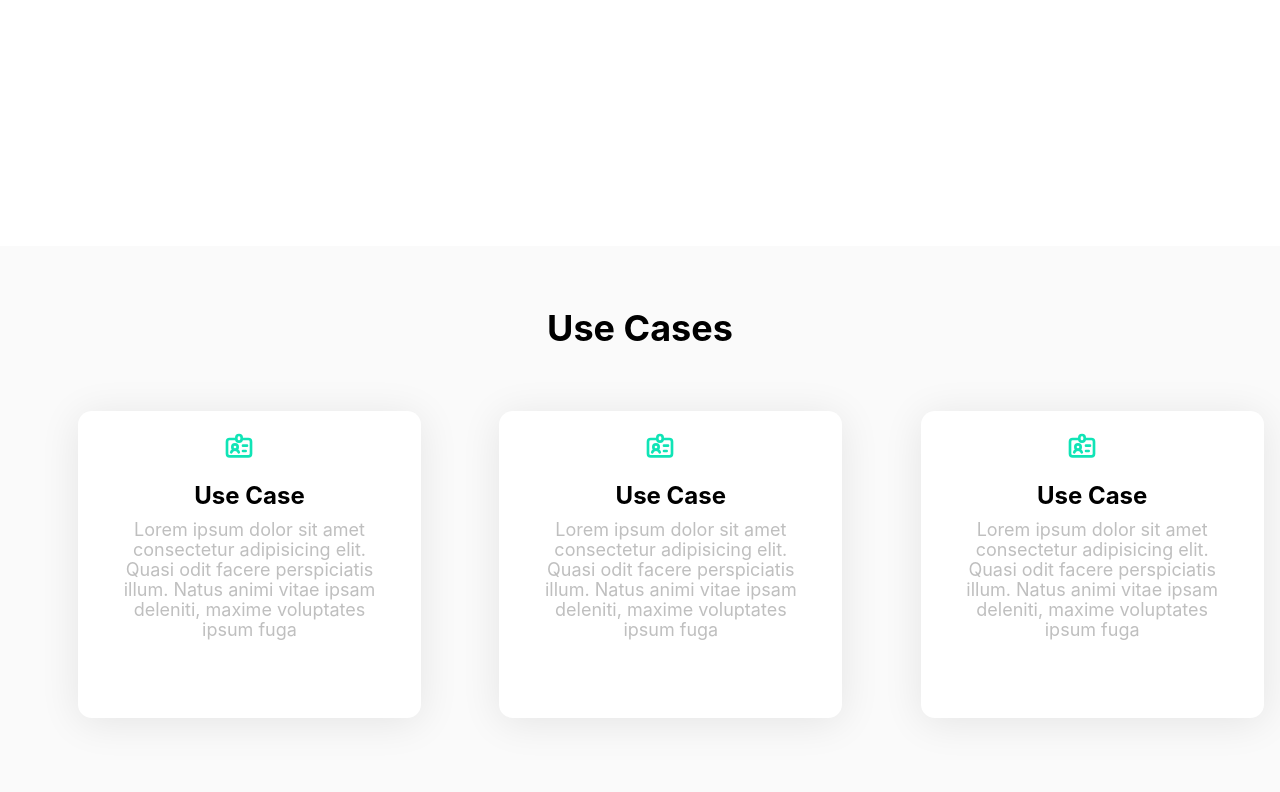
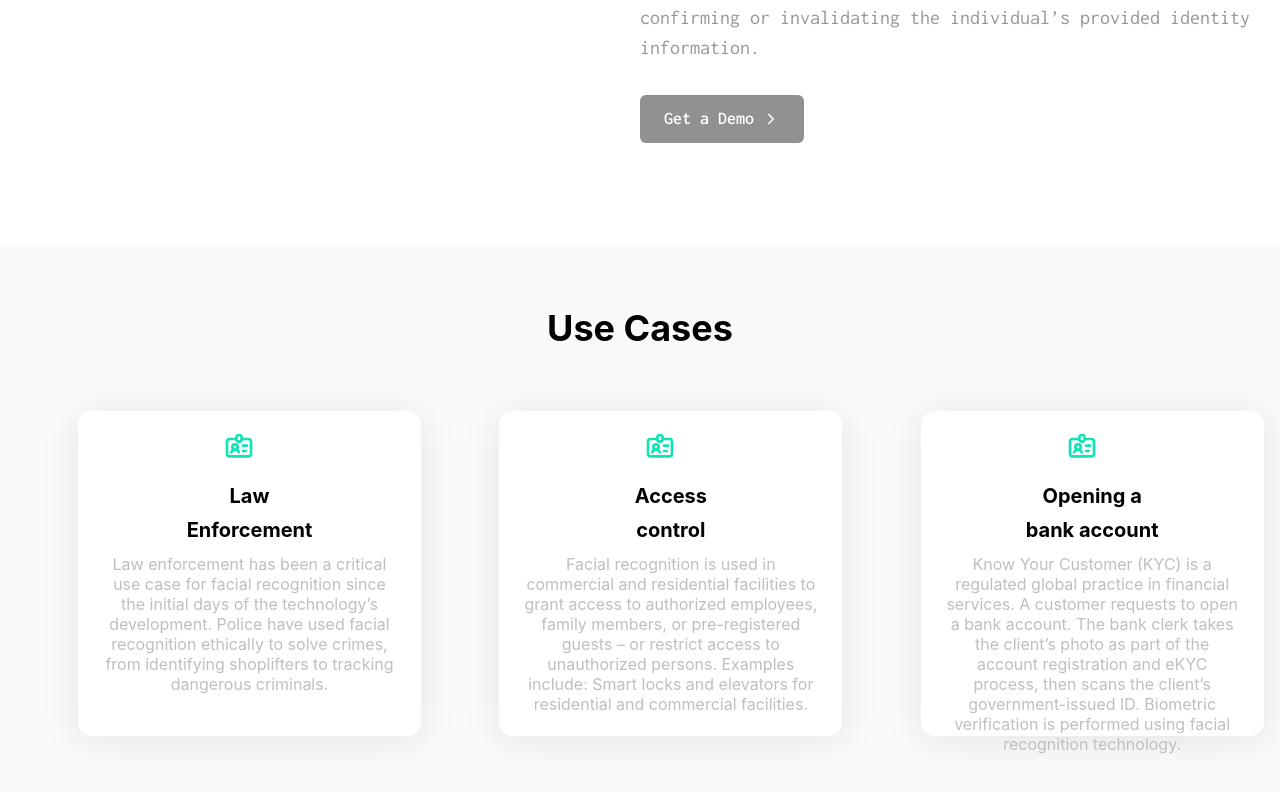
Before and after one commit to Kinyabundi/Antu-Base, a React (Create React App) app: page /facial-verification in a window 1280 px wide. Shown: the part 584-1376 px from the top of the page. Built offline with nearby package versions, Linux system fonts and the light colour scheme.

Commit message:
changed content

```diff
--- a/src/components/home/Services.tsx
+++ b/src/components/home/Services.tsx
@@ -35,17 +35,24 @@ export default function Services() {
         <ServiceCard
           imagePath="/images/icons/id.png"
           title="Identity Verification"
+          description="Identity Verification is a digital identity verification method used to check whether an applicant’s ID document (e.g. passport, ID card, driver’s license, etc.) is legitimate."
         />
         <ServiceCard
           imagePath="/images/icons/facial.png"
           title="Facial Verification"
+          description="Facial Verification is the process of using a photograph or captured selfie to cross-check and verify identity, AntuBase's Biometric Verification Solution offers the highest degree of real-time risk mitigation for businesses engaging with clients in a digital or face-to-face environment.
+         "
         />
-        <ServiceCard imagePath="/images/icons/kyc.png" title="Blockchain KYC" />
+        <ServiceCard imagePath="/images/icons/kyc.png" title="Blockchain KYC"
+        description="e-KYC is when approved entities query a national ID system to authenticate or verify customers’ identities and, in some cases, retrieve basic attributes about them. e-KYC is a process that is used to verify the identity of a customer and to ensure that the customer is who they claim to be. "
+        />
         <ServiceCard
           imagePath="/images/icons/phone.png"
           title="Phone Verification"
+          description="Phone verification is the process of validating your mobile number to know whether it is in service or in a working condition or not. It is a mandatory process in most of the applications for security purposes."
         />
-        <ServiceCard imagePath="/images/icons/kyc.png" title="Secure OTP" />
+        <ServiceCard imagePath="/images/icons/kyc.png" title="Secure OTP" description="lorem ipsum dolor sit amet, consectetur adipiscing elit. Nunc auctor, nisl a lacinia lacinia, nisl nisl aliquam nisl, nec aliquam nisl nisl a nisl."
+         />
       </SimpleGrid>
     </Box>
   );
@@ -61,8 +68,7 @@ const ServiceCard = ({ imagePath, title, description }: ServiceCardProps) => {
         {title}
       </Text>
       <Text fontSize={"lg"} color={"gray.500"} py={5}>
-        {description ??
-          "Lorem ipsum dolor sit amet consectetur adipisicing elit. Quae autem rem consequatur exercitationem pariatur a facere id ullam eos labore dicta molestias obcaecati minima tempora, nesciunt voluptatibus, sit"}
+        {description}
       </Text>
       <Button
         rightIcon={<TbChevronRight />}
--- a/src/pages/products/blockchain-kyc.tsx
+++ b/src/pages/products/blockchain-kyc.tsx
@@ -106,7 +106,7 @@ const BlockChainKYC = () => {
                             mx={"116px"}
                             color={"#000000"}
                             textAlign={"center"}
-                        >Use Case</Text>
+                        >HealthCare</Text>
                         <Text
                             fontWeight={"400"}
                             lineHeight={"20px"}
@@ -116,7 +116,7 @@ const BlockChainKYC = () => {
                             mx={"30px"}
                             color={"#BFBFBF"}
                         >
-                            Lorem ipsum dolor sit amet consectetur adipisicing elit. Quasi odit facere perspiciatis illum. Natus animi vitae ipsam deleniti, maxime voluptates ipsum fuga
+                           Blockchain is great for creating a single patient registry (Electronic health records). In fact, there will be a single base with a high level of security, stable operation and access from anywhere. Having such an infrastructure, the patient does not need to worry about data synchronization.
                         </Text>
                     </Box>
                     <Box
@@ -139,7 +139,7 @@ const BlockChainKYC = () => {
                             mx={"116px"}
                             color={"#000000"}
                             textAlign={"center"}
-                        >Use Case</Text>
+                        >Banking</Text>
                         <Text
                             fontWeight={"400"}
                             lineHeight={"20px"}
--- a/src/pages/products/facial-verification.tsx
+++ b/src/pages/products/facial-verification.tsx
@@ -39,7 +39,8 @@ const FacialVerification = () => {
                             Facial Verification
                         </Text>
                         <Text fontSize={"xl"} color={"#969696"} pt={3}>
-                            Lorem ipsum dolor sit amet consectetur adipisicing elit. Cum nemo vitae quasi nobis. Est fugit commodi, culpa tempore, quis dolorum impedit molestias officiis sed corrupti repudiandae facere. Labore, unde porro.
+                            Facial Verification is the process of using a photograph or captured selfie to cross-check and verify identity, AntuBase's Biometric Verification Solution offers the highest degree of real-time risk mitigation for businesses engaging with clients in a digital or face-to-face environment.
+                            The service scans a photograph or captured selfie and transforms facial features into digital biometric information. The information is then used to cross-check the photograph against a provided Identity Document or Passport, thereby confirming or invalidating the individual’s provided identity information.
                         </Text>
                         <Button
                             size={"lg"}
@@ -91,29 +92,29 @@ const FacialVerification = () => {
                             md: "50px",
                         }}
                         w={"343px"}
-                        h={"307px"}
+                        h={"325px"}
                         borderRadius={"13.81px"}
                     >
                         <Icon as={HiOutlineIdentification} w={8} h={8} color={"#10E4B6"} mt={"20px"} mx={"145px"} />
                         <Text
                             fontWeight={"700"}
-                            fontSize={"24px"}
+                            fontSize={"20px"}
                             lineHeight={"34px"}
                             mt={"10px"}
-                            mx={"116px"}
+                            mx={"100px"}
                             color={"#000000"}
                             textAlign={"center"}
-                        >Use Case</Text>
+                        > Law Enforcement</Text>
                         <Text
                             fontWeight={"400"}
                             lineHeight={"20px"}
-                            fontSize={"18px"}
+                            fontSize={"16px"}
                             textAlign={"center"}
                             mt={"7px"}
-                            mx={"30px"}
+                            mx={"25px"}
                             color={"#BFBFBF"}
                         >
-                            Lorem ipsum dolor sit amet consectetur adipisicing elit. Quasi odit facere perspiciatis illum. Natus animi vitae ipsam deleniti, maxime voluptates ipsum fuga
+                          Law enforcement has been a critical use case for facial recognition since the initial days of the technology’s development. Police have used facial recognition ethically to solve crimes, from identifying shoplifters to tracking dangerous criminals.
                         </Text>
                     </Box>
                     <Box
@@ -124,29 +125,30 @@ const FacialVerification = () => {
                             md: "50px",
                         }}
                         w={"343px"}
-                        h={"307px"}
+                        h={"325px"}
                         borderRadius={"13.81px"}
                     >
                         <Icon as={HiOutlineIdentification} w={8} h={8} color={"#10E4B6"} mt={"20px"} mx={"145px"} />
                         <Text
                             fontWeight={"700"}
-                            fontSize={"24px"}
+                            fontSize={"20px"}
                             lineHeight={"34px"}
                             mt={"10px"}
-                            mx={"116px"}
+                            mx={"100px"}
                             color={"#000000"}
                             textAlign={"center"}
-                        >Use Case</Text>
+                        >Access control</Text>
                         <Text
                             fontWeight={"400"}
                             lineHeight={"20px"}
-                            fontSize={"18px"}
+                            fontSize={"16px"}
                             textAlign={"center"}
                             mt={"7px"}
-                            mx={"30px"}
+                            mx={"25px"}
                             color={"#BFBFBF"}
                         >
-                            Lorem ipsum dolor sit amet consectetur adipisicing elit. Quasi odit facere perspiciatis illum. Natus animi vitae ipsam deleniti, maxime voluptates ipsum fuga
+                            Facial recognition is  used in commercial and residential facilities to grant access to authorized employees, family members, or pre-registered guests – or restrict access to unauthorized persons. Examples include:
+                            Smart locks and elevators for residential and commercial facilities.
                         </Text>
                     </Box>
                     <Box
@@ -157,29 +159,31 @@ const FacialVerification = () => {
                             md: "50px",
                         }}
                         w={"343px"}
-                        h={"307px"}
+                        h={"325px"}
                         borderRadius={"13.81px"}
                     >
                         <Icon as={HiOutlineIdentification} w={8} h={8} color={"#10E4B6"} mt={"20px"} mx={"145px"} />
                         <Text
                             fontWeight={"700"}
-                            fontSize={"24px"}
+                            fontSize={"20px"}
                             lineHeight={"34px"}
                             mt={"10px"}
-                            mx={"116px"}
+                            mx={"100px"}
                             color={"#000000"}
                             textAlign={"center"}
-                        >Use Case</Text>
+                        >Opening a bank account</Text>
                         <Text
                             fontWeight={"400"}
                             lineHeight={"20px"}
-                            fontSize={"18px"}
+                            fontSize={"16px"}
                             textAlign={"center"}
                             mt={"7px"}
-                            mx={"30px"}
+                            mx={"25px"}
                             color={"#BFBFBF"}
                         >
-                            Lorem ipsum dolor sit amet consectetur adipisicing elit. Quasi odit facere perspiciatis illum. Natus animi vitae ipsam deleniti, maxime voluptates ipsum fuga
+                            Know Your Customer (KYC) is a regulated global practice in financial services. A customer requests to open a bank account.
+                            The bank clerk takes the client’s photo as part of the account registration and eKYC process, then scans the client’s government-issued ID.
+                            Biometric verification is performed using facial recognition technology.
                         </Text>
                     </Box>
 
--- a/src/pages/products/id-verification.tsx
+++ b/src/pages/products/id-verification.tsx
@@ -39,7 +39,7 @@ const IDVerification = () => {
                             ID Verification
                         </Text>
                         <Text fontSize={"xl"} color={"#969696"} pt={3}>
-                            Lorem ipsum dolor sit amet consectetur adipisicing elit. Cum nemo vitae quasi nobis. Est fugit commodi, culpa tempore, quis dolorum impedit molestias officiis sed corrupti repudiandae facere. Labore, unde porro.
+                           Identity Verification is a digital identity verification method used to check whether an applicant’s ID document (e.g. passport, ID card, driver’s license, etc.) is legitimate
                         </Text>
                         <Button
                             size={"lg"}
@@ -90,29 +90,29 @@ const IDVerification = () => {
                             md: "50px",
                         }}
                         w={"343px"}
-                        h={"307px"}
+                        h={"325px"}
                         borderRadius={"13.81px"}
                     >
                         <Icon as={HiOutlineIdentification} w={8} h={8} color={"#10E4B6"} mt={"20px"} mx={"145px"} />
                         <Text
                             fontWeight={"700"}
-                            fontSize={"24px"}
+                            fontSize={"20px"}
                             lineHeight={"34px"}
                             mt={"10px"}
-                            mx={"116px"}
+                            mx={"100px"}
                             color={"#000000"}
                             textAlign={"center"}
-                        >Use Case</Text>
+                        >Finance</Text>
                         <Text
                             fontWeight={"400"}
                             lineHeight={"20px"}
-                            fontSize={"18px"}
+                            fontSize={"16px"}
                             textAlign={"center"}
                             mt={"7px"}
-                            mx={"30px"}
+                            mx={"25px"}
                             color={"#BFBFBF"}
                         >
-                            Lorem ipsum dolor sit amet consectetur adipisicing elit. Quasi odit facere perspiciatis illum. Natus animi vitae ipsam deleniti, maxime voluptates ipsum fuga
+                            Digital onboarding and authentication solution that financial institutions use to meet KYC and AML requirements, while improving user experience and security standards.
                         </Text>
                     </Box>
                     <Box
@@ -123,29 +123,29 @@ const IDVerification = () => {
                             md: "50px",
                         }}
                         w={"343px"}
-                        h={"307px"}
+                        h={"325px"}
                         borderRadius={"13.81px"}
                     >
                         <Icon as={HiOutlineIdentification} w={8} h={8} color={"#10E4B6"} mt={"20px"} mx={"145px"} />
                         <Text
                             fontWeight={"700"}
-                            fontSize={"24px"}
+                            fontSize={"20px"}
                             lineHeight={"34px"}
                             mt={"10px"}
-                            mx={"116px"}
+                            mx={"100px"}
                             color={"#000000"}
                             textAlign={"center"}
-                        >Use Case</Text>
+                        >Mobility</Text>
                         <Text
                             fontWeight={"400"}
                             lineHeight={"20px"}
-                            fontSize={"18px"}
+                            fontSize={"16px"}
                             textAlign={"center"}
                             mt={"7px"}
-                            mx={"30px"}
+                            mx={"25px"}
                             color={"#BFBFBF"}
                         >
-                            Lorem ipsum dolor sit amet consectetur adipisicing elit. Quasi odit facere perspiciatis illum. Natus animi vitae ipsam deleniti, maxime voluptates ipsum fuga
+                            Digital onboarding and authentication solution that mobility platforms use to verify their drivers documents, while offering a great user experience and ensuring security standards
                         </Text>
                     </Box>
                     <Box
@@ -156,29 +156,29 @@ const IDVerification = () => {
                             md: "50px",
                         }}
                         w={"343px"}
-                        h={"307px"}
+                        h={"325px"}
                         borderRadius={"13.81px"}
                     >
                         <Icon as={HiOutlineIdentification} w={8} h={8} color={"#10E4B6"} mt={"20px"} mx={"145px"} />
                         <Text
                             fontWeight={"700"}
-                            fontSize={"24px"}
+                            fontSize={"20px"}
                             lineHeight={"34px"}
                             mt={"10px"}
-                            mx={"116px"}
+                            mx={"100px"}
                             color={"#000000"}
                             textAlign={"center"}
-                        >Use Case</Text>
+                        >Customer Onboarding</Text>
                         <Text
                             fontWeight={"400"}
                             lineHeight={"20px"}
-                            fontSize={"18px"}
+                            fontSize={"16px"}
                             textAlign={"center"}
                             mt={"7px"}
-                            mx={"30px"}
+                            mx={"25px"}
                             color={"#BFBFBF"}
                         >
-                            Lorem ipsum dolor sit amet consectetur adipisicing elit. Quasi odit facere perspiciatis illum. Natus animi vitae ipsam deleniti, maxime voluptates ipsum fuga
+                            Consumers expect fast and secure onboarding when opening an account. Avoid the pitfalls of slow, disjointed customer onboarding by leveraging a comprehensive end-to-end identity verification platform that puts speed, security and growth at the forefront of your operations.
                         </Text>
                     </Box>
 
--- a/src/pages/products/secure-otp.tsx
+++ b/src/pages/products/secure-otp.tsx
@@ -39,7 +39,7 @@ const SecureOTP = () => {
                             Secure OTP
                         </Text>
                         <Text fontSize={"xl"} color={"#969696"} pt={3}>
-                            lorem ipsum dolor sit amet, consectetur adipiscing elit. Nunc auctor, nisl a lacinia lacinia, nisl nisl aliquam nisl, nec aliquam nisl nisl a nisl.
+                        One-time password (OTP) systems provide a mechanism for logging on to a network or service using a unique password that can only be used once, as the name suggests.
                         </Text>
                         <Button
                             size={"lg"}
@@ -97,23 +97,25 @@ const SecureOTP = () => {
                         <Icon as={HiOutlineIdentification} w={8} h={8} color={"#10E4B6"} mt={"20px"} mx={"145px"} />
                         <Text
                             fontWeight={"700"}
-                            fontSize={"24px"}
+                            fontSize={"20px"}
                             lineHeight={"34px"}
                             mt={"10px"}
-                            mx={"116px"}
+                            mx={"100px"}
                             color={"#000000"}
                             textAlign={"center"}
-                        >Use Case</Text>
+                        >Mobile Authentication</Text>
                         <Text
                             fontWeight={"400"}
                             lineHeight={"20px"}
-                            fontSize={"18px"}
+                            fontSize={"16px"}
                             textAlign={"center"}
                             mt={"7px"}
-                            mx={"30px"}
+                            mx={"25px"}
                             color={"#BFBFBF"}
                         >
-                            Lorem ipsum dolor sit amet consectetur adipisicing elit. Quasi odit facere perspiciatis illum. Natus animi vitae ipsam deleniti, maxime voluptates ipsum fuga
+                            Protect your customers from digital fraud
+                            and identity theft.
+                            Safeguard your customers’ transactions in a compliant and user-friendly way, using true out-of-band, OTP authentication.
                         </Text>
                     </Box>
                     <Box
@@ -130,23 +132,23 @@ const SecureOTP = () => {
                         <Icon as={HiOutlineIdentification} w={8} h={8} color={"#10E4B6"} mt={"20px"} mx={"145px"} />
                         <Text
                             fontWeight={"700"}
-                            fontSize={"24px"}
+                            fontSize={"20px"}
                             lineHeight={"34px"}
                             mt={"10px"}
-                            mx={"116px"}
+                            mx={"100px"}
                             color={"#000000"}
                             textAlign={"center"}
-                        >Use Case</Text>
+                        >Authentication of online payment transactions</Text>
                         <Text
                             fontWeight={"400"}
                             lineHeight={"20px"}
-                            fontSize={"18px"}
+                            fontSize={"16px"}
                             textAlign={"center"}
                             mt={"7px"}
-                            mx={"30px"}
+                            mx={"25px"}
                             color={"#BFBFBF"}
                         >
-                            Lorem ipsum dolor sit amet consectetur adipisicing elit. Quasi odit facere perspiciatis illum. Natus animi vitae ipsam deleniti, maxime voluptates ipsum fuga
+                        Banks and the credit/debit card providers usually use OTP SMSes to authenticate payment transactions.
                         </Text>
                     </Box>
                     <Box
@@ -163,23 +165,23 @@ const SecureOTP = () => {
                         <Icon as={HiOutlineIdentification} w={8} h={8} color={"#10E4B6"} mt={"20px"} mx={"145px"} />
                         <Text
                             fontWeight={"700"}
-                            fontSize={"24px"}
+                            fontSize={"20px"}
                             lineHeight={"34px"}
                             mt={"10px"}
-                            mx={"116px"}
+                            mx={"100px"}
                             color={"#000000"}
                             textAlign={"center"}
-                        >Use Case</Text>
+                        >MNO Authentication</Text>
                         <Text
                             fontWeight={"400"}
                             lineHeight={"20px"}
-                            fontSize={"18px"}
+                            fontSize={"16px"}
                             textAlign={"center"}
                             mt={"7px"}
-                            mx={"30px"}
+                            mx={"25px"}
                             color={"#BFBFBF"}
                         >
-                            Lorem ipsum dolor sit amet consectetur adipisicing elit. Quasi odit facere perspiciatis illum. Natus animi vitae ipsam deleniti, maxime voluptates ipsum fuga
+                           Eliminate the risk of SIM-based fraud and related attacks. Upgrade from traditional SMS one-time PINs (OTPs) to MNO Authentication, an intuitive and reliable mobile-network–based solution that securely authenticates your customers on any mobile device.
                         </Text>
                     </Box>
 
```
